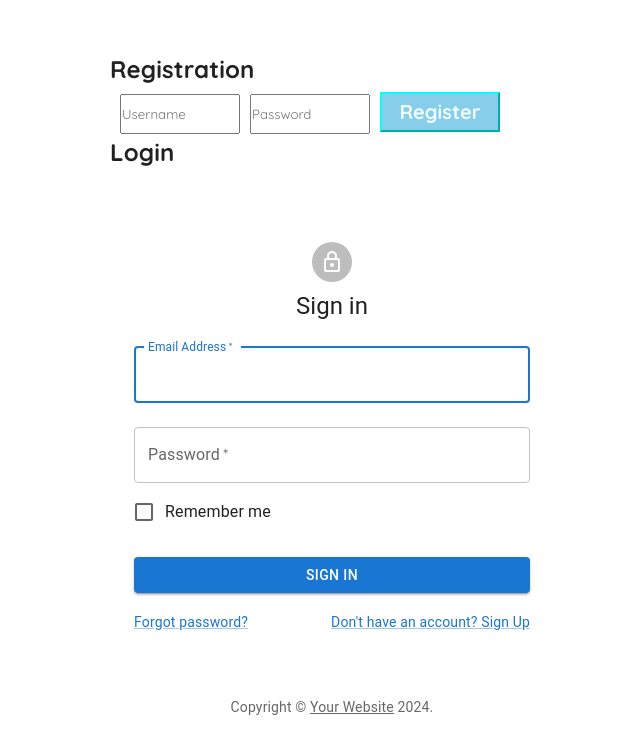
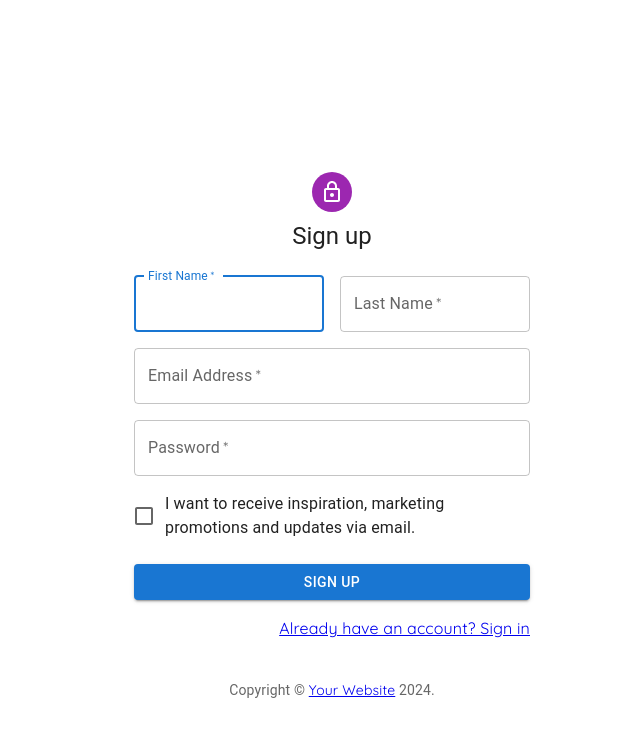
Before and after one commit to naveen965/clinic-system, a React (Create React App) app in the folder finance-app/: page /register in a window 1280 px wide. Shown: the top 754 px of the page, without its empty margins (308-948 px from the left). Built offline with nearby package versions, Linux system fonts and the light colour scheme.

Commit message:
Update Register form and apply the project

```diff
--- a/finance-app/package.json
+++ b/finance-app/package.json
@@ -5,6 +5,7 @@
   "dependencies": {
     "@emotion/react": "^11.11.3",
     "@emotion/styled": "^11.11.0",
+    "@mui/icons-material": "^5.15.10",
     "@mui/material": "^5.15.10",
     "@testing-library/jest-dom": "^5.17.0",
     "@testing-library/react": "^13.4.0",
@@ -12,6 +13,7 @@
     "axios": "^1.6.7",
     "react": "^18.2.0",
     "react-dom": "^18.2.0",
+    "react-router-dom": "^6.22.0",
     "react-scripts": "5.0.1",
     "web-vitals": "^2.1.4"
   },
--- a/finance-app/src/App.js
+++ b/finance-app/src/App.js
@@ -1,17 +1,17 @@
 import React from 'react';
+import './App.css';
+import Login from './authentication/Login';
 import Register from './authentication/Register';
-import Login from './authentication/Login';
-import './App.css';
-
+import { BrowserRouter, Routes, Route } from 'react-router-dom';
 
 const App = () => {
   return (
-    <div>
-      <h2>Registration</h2>
-      <Register />
-      <h2>Login</h2>
-      <Login />
-    </div>
+    <BrowserRouter>
+      <Routes>
+        <Route path='/login' element={<Login />}></Route>
+        <Route path='/register' element={<Register />}></Route>
+      </Routes>
+    </BrowserRouter>
   );
 };
 
--- a/finance-app/src/authentication/Login.js
+++ b/finance-app/src/authentication/Login.js
@@ -6,12 +6,12 @@
   TextField,
   FormControlLabel,
   Checkbox,
-  Link,
   Grid,
   Box,
   Typography,
   Container
 } from '@mui/material';
+import { Link } from 'react-router-dom';
 import LockOutlinedIcon from '@mui/icons-material/LockOutlined';
 import { createTheme, ThemeProvider } from '@mui/material/styles';
 
@@ -20,7 +20,7 @@
     <Typography variant='body2' color='text.secondary' align='center' {...props}>
       {'Copyright © '}
       <Link color='inherit' href="https://mui.com/">
-        Your Website
+        Naveen Rajasekara
       </Link>{' '}
       {new Date().getFullYear()}
       {'.'}
@@ -98,7 +98,7 @@
                 </Link>
               </Grid>
               <Grid item>
-                <Link href="#" variant='body2'>
+                <Link to="/register" variant='body2'>
                   {"Don't have an account? Sign Up"}
                 </Link>
               </Grid>
--- a/finance-app/src/authentication/Register.js
+++ b/finance-app/src/authentication/Register.js
@@ -1,44 +1,131 @@
-import React, { useState } from 'react';
-import axios from 'axios';
-import '../App.css';
+import * as React from 'react';
+import Avatar from '@mui/material/Avatar';
+import Button from '@mui/material/Button';
+import CssBaseline from '@mui/material/CssBaseline';
+import TextField from '@mui/material/TextField';
+import FormControlLabel from '@mui/material/FormControlLabel';
+import Checkbox from '@mui/material/Checkbox';
+import Grid from '@mui/material/Grid';
+import Box from '@mui/material/Box';
+import LockOutlinedIcon from '@mui/icons-material/LockOutlined';
+import Typography from '@mui/material/Typography';
+import Container from '@mui/material/Container';
+import { createTheme, ThemeProvider } from '@mui/material/styles';
+import { Link } from 'react-router-dom';
 
+function Copyright(props) {
+  return (
+    <Typography variant="body2" color="text.secondary" align="center" {...props}>
+      {'Copyright © '}
+      <Link color="inherit" href="https://mui.com/">
+        Your Website
+      </Link>{' '}
+      {new Date().getFullYear()}
+      {'.'}
+    </Typography>
+  );
+}
 
-const Register = () => {
-  const [username, setUsername] = useState('');
-  const [password, setPassword] = useState('');
+const defaultTheme = createTheme();
 
-  const handleRegistration = async (e) => {
-    e.preventDefault();
-
-    try {
-      const response = await axios.post('/api/register', { username, password });
-      // Handle successful registration
-      console.log(response.data);
-    } catch (error) {
-      // Handle registration error
-      console.error(error);
-    }
+export default function SignUp() {
+  const handleSubmit = (event) => {
+    event.preventDefault();
+    const data = new FormData(event.currentTarget);
+    console.log({
+      email: data.get('email'),
+      password: data.get('password'),
+    });
   };
 
   return (
-    <form onSubmit={handleRegistration}>
-      <input
-        className="inputBox"
-        type="text"
-        placeholder="Username"
-        value={username}
-        onChange={(e) => setUsername(e.target.value)}
-      />
-      <input
-        className="inputBox"
-        type="password"
-        placeholder="Password"
-        value={password}
-        onChange={(e) => setPassword(e.target.value)}
-      />
-      <button className='button' type="submit">Register</button>
-    </form>
+    <ThemeProvider theme={defaultTheme}>
+      <Container component="main" maxWidth="xs">
+        <CssBaseline />
+        <Box
+          sx={{
+            marginTop: 8,
+            display: 'flex',
+            flexDirection: 'column',
+            alignItems: 'center',
+          }}
+        >
+          <Avatar sx={{ m: 1, bgcolor: 'secondary.main' }}>
+            <LockOutlinedIcon />
+          </Avatar>
+          <Typography component="h1" variant="h5">
+            Sign up
+          </Typography>
+          <Box component="form" noValidate onSubmit={handleSubmit} sx={{ mt: 3 }}>
+            <Grid container spacing={2}>
+              <Grid item xs={12} sm={6}>
+                <TextField
+                  autoComplete="given-name"
+                  name="firstName"
+                  required
+                  fullWidth
+                  id="firstName"
+                  label="First Name"
+                  autoFocus
+                />
+              </Grid>
+              <Grid item xs={12} sm={6}>
+                <TextField
+                  required
+                  fullWidth
+                  id="lastName"
+                  label="Last Name"
+                  name="lastName"
+                  autoComplete="family-name"
+                />
+              </Grid>
+              <Grid item xs={12}>
+                <TextField
+                  required
+                  fullWidth
+                  id="email"
+                  label="Email Address"
+                  name="email"
+                  autoComplete="email"
+                />
+              </Grid>
+              <Grid item xs={12}>
+                <TextField
+                  required
+                  fullWidth
+                  name="password"
+                  label="Password"
+                  type="password"
+                  id="password"
+                  autoComplete="new-password"
+                />
+              </Grid>
+              <Grid item xs={12}>
+                <FormControlLabel
+                  control={<Checkbox value="allowExtraEmails" color="primary" />}
+                  label="I want to receive inspiration, marketing promotions and updates via email."
+                />
+              </Grid>
+            </Grid>
+            <Button
+              type="submit"
+              fullWidth
+              variant="contained"
+              sx={{ mt: 3, mb: 2 }}
+            >
+              Sign Up
+            </Button>
+            <Grid container justifyContent="flex-end">
+              <Grid item>
+                <Link to="/login" variant="body2">
+                  Already have an account? Sign in
+                </Link>
+              </Grid>
+            </Grid>
+          </Box>
+        </Box>
+        <Copyright sx={{ mt: 5 }} />
+      </Container>
+    </ThemeProvider>
   );
-};
-
-export default Register;
+}
```
Also changed, not shown: 1 other file (tests, documents, lock files or other folders).
